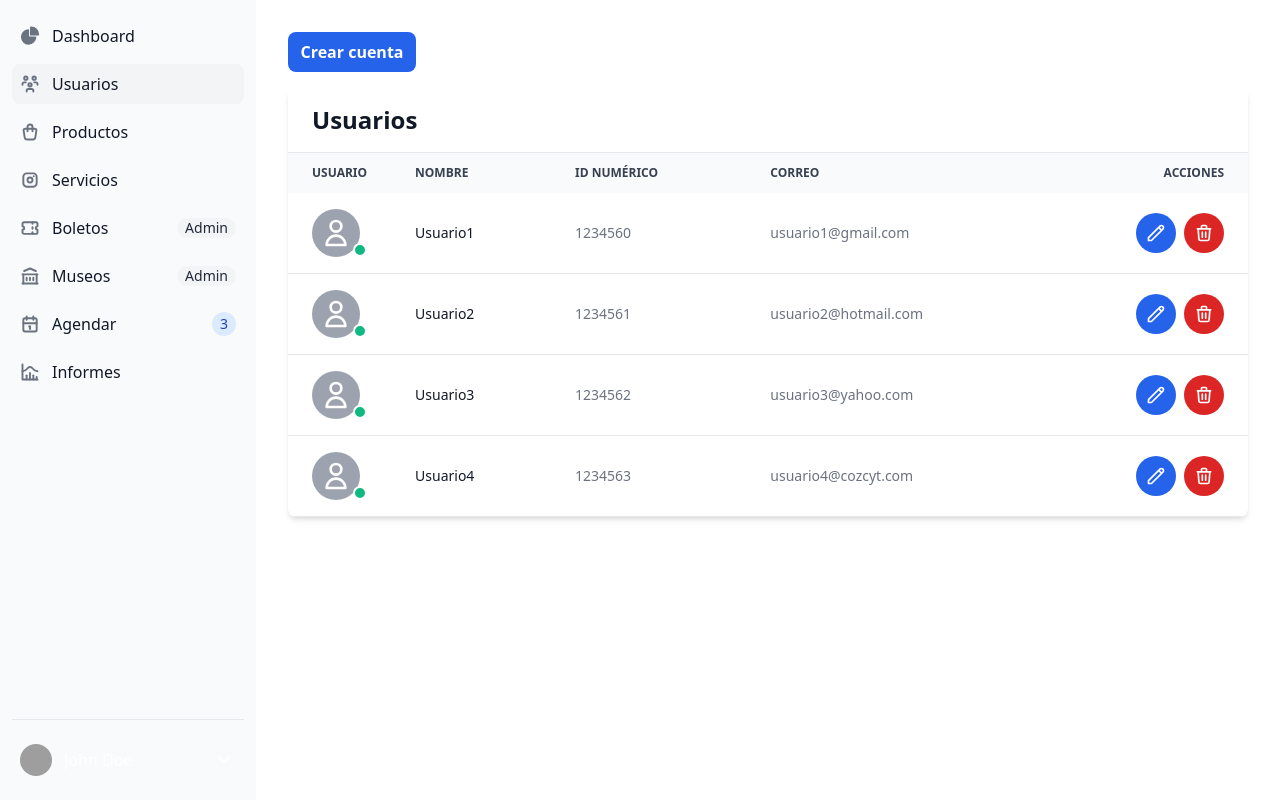
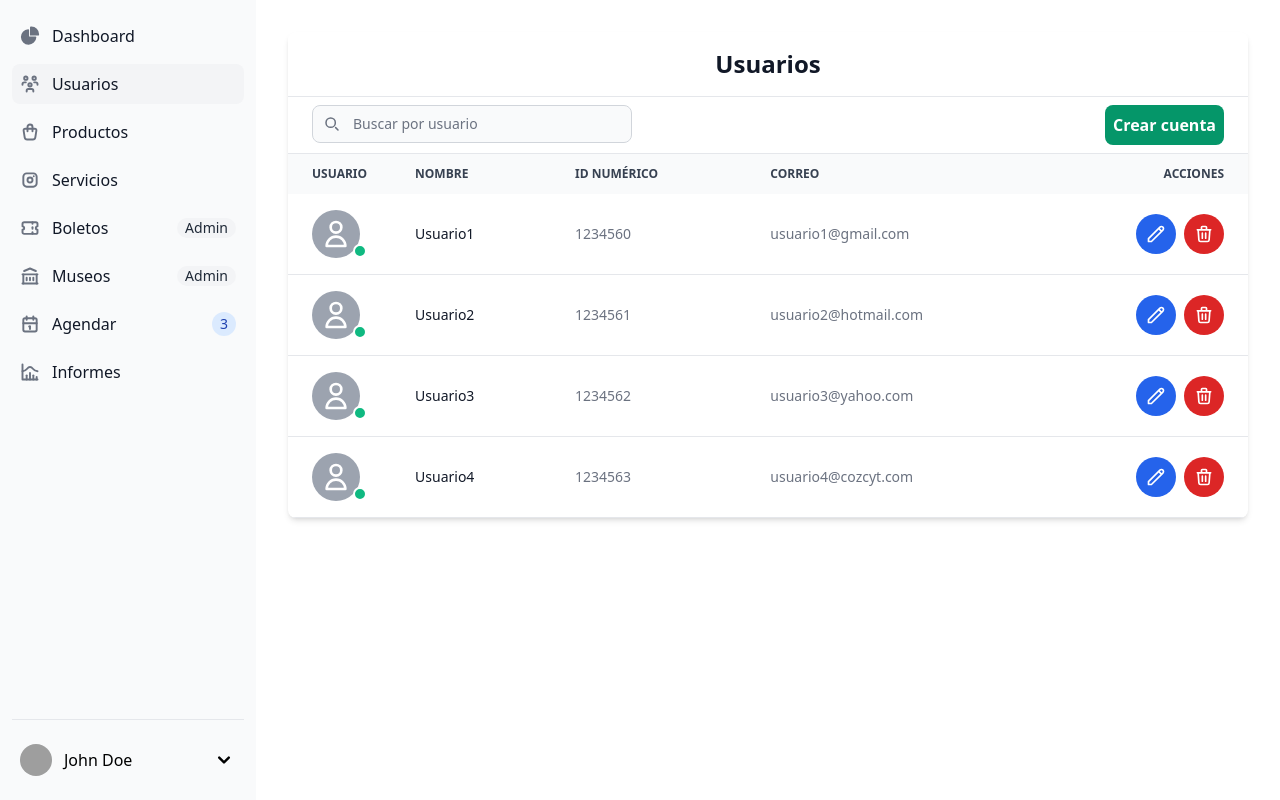
Before and after one commit to BrandonEHM/ImpresoraPrueba, an Angular app: page /admin/usuarios in a window 1280 px wide. Built offline with nearby package versions, Linux system fonts and the light colour scheme; grey boxes are pictures that could not be loaded.

Commit message:
fix de tablas y colores

```diff
--- a/src/app/components/boletos/boletos-list/boletos-list.html
+++ b/src/app/components/boletos/boletos-list/boletos-list.html
@@ -1,11 +1,33 @@
-<div class="mb-4 flex items-center justify-end">
+<!-- <div class="mb-4 flex items-center justify-end">
   <app-boletos-create (agreeToCreate)="createBoletos($event)" />
-</div>
+</div> -->
 
 <div class="relative overflow-x-auto shadow-md sm:rounded-lg">
+  <!-- Header -->
   <div class="bg-white dark:bg-gray-800 border-b border-gray-200 dark:border-gray-700 px-6 py-4">
     <h2 class="text-2xl font-semibold text-gray-900 dark:text-white flex justify-center">Boletos</h2>
   </div>
+  <div class="relative">
+    <div class="flex bg-white dark:bg-gray-900 py-2 px-6 justify-between border-b border-gray-200 dark:border-gray-700">
+      <div>
+        <label for="search-boletos" class="block mb-2.5 text-sm font-medium text-heading sr-only ">search</label>
+        <div class="relative">
+          <div class="absolute inset-y-0 start-0 flex items-center ps-3 pointer-events-none">
+              <svg class="w-4 h-4 text-body text-gray-500" aria-hidden="true" xmlns="http://www.w3.org/2000/svg" width="24" height="24" fill="none" viewBox="0 0 24 24">
+                <path stroke="currentColor" stroke-linecap="round" stroke-width="2.3" d="m21 21-3.5-3.5M17 10a7 7 0 1 1-14 0 7 7 0 0 1 14 0Z"/>
+              </svg>
+          </div>
+          <input type="search-boletos" id="search-boletos" class="block p-2 ps-10 text-sm text-gray-900 border border-gray-300 rounded-lg w-80 bg-gray-50 focus:ring-blue-500 focus:border-blue-500 dark:bg-gray-700 dark:border-gray-600 dark:placeholder-gray-400 dark:text-white dark:focus:ring-blue-500 dark:focus:border-blue-500" placeholder="Buscar por boleto" required />
+        </div>
+      </div>
+
+      <div>
+        <app-boletos-create (agreeToCreate)="createBoletos($event)" />
+      </div>
+
+    </div>
+  </div>
+
   <table class="w-full text-sm text-left rtl:text-right text-gray-500 dark:text-gray-400">
     <thead class="text-xs text-gray-700 uppercase bg-gray-50 dark:bg-gray-700 dark:text-gray-400">
       <tr>
--- a/src/app/components/museos/museos-list/museos-list.html
+++ b/src/app/components/museos/museos-list/museos-list.html
@@ -1,8 +1,31 @@
-<div class="mb-4 flex items-center justify-end">
+<!-- <div class="mb-4 flex items-center justify-end">
   <app-museos-create (agreeToCreate)="createMuseo($event)" />
-</div>
+</div> -->
 
 <div class="relative overflow-x-auto shadow-md sm:rounded-lg">
+  <div class="bg-white dark:bg-gray-800 border-b border-gray-200 dark:border-gray-700 px-6 py-4">
+    <h2 class="text-2xl font-semibold text-gray-900 dark:text-white flex justify-center">Museos</h2>
+  </div>
+  <div class="relative">
+    <div class="flex bg-white dark:bg-gray-900 py-2 px-6 justify-between border-b border-gray-200 dark:border-gray-700">
+      <div>
+        <label for="search-museos" class="block mb-2.5 text-sm font-medium text-heading sr-only ">search</label>
+        <div class="relative">
+          <div class="absolute inset-y-0 start-0 flex items-center ps-3 pointer-events-none">
+              <svg class="w-4 h-4 text-body text-gray-500" aria-hidden="true" xmlns="http://www.w3.org/2000/svg" width="24" height="24" fill="none" viewBox="0 0 24 24">
+                <path stroke="currentColor" stroke-linecap="round" stroke-width="2.3" d="m21 21-3.5-3.5M17 10a7 7 0 1 1-14 0 7 7 0 0 1 14 0Z"/>
+              </svg>
+          </div>
+          <input type="search-museos" id="search-museos" class="block p-2 ps-10 text-sm text-gray-900 border border-gray-300 rounded-lg w-80 bg-gray-50 focus:ring-blue-500 focus:border-blue-500 dark:bg-gray-700 dark:border-gray-600 dark:placeholder-gray-400 dark:text-white dark:focus:ring-blue-500 dark:focus:border-blue-500" placeholder="Buscar por museo" required />
+        </div>
+      </div>
+
+      <div>
+        <app-museos-create (agreeToCreate)="createMuseo($event)" />
+      </div>
+
+    </div>
+  </div>
   <table class="w-full text-sm text-left rtl:text-right text-gray-500 dark:text-gray-400">
     <thead class="text-xs text-gray-700 uppercase bg-gray-50 dark:bg-gray-700 dark:text-gray-400">
       <tr>
--- a/src/app/components/productos/productos.html
+++ b/src/app/components/productos/productos.html
@@ -252,8 +252,11 @@
 
     <!-- ****************************  Pagination  ****************************  -->
     <!-- ---------------Componente de Paginacion----------------------- -->
-    <app-paginacion [TotalResultado]="productosFiltrados().length" [Solo10]="10" [PagActual]="1">
-    </app-paginacion>
+     <div class="mt-4 flex justify-center items-center">
+         <app-paginacion [TotalResultado]="productosFiltrados().length" [Solo10]="10" [PagActual]="1">
+         </app-paginacion>
+
+     </div>
 
 
 </div>
--- a/src/app/components/register/register.html
+++ b/src/app/components/register/register.html
@@ -3,7 +3,7 @@
   type="button"
   data-modal-target="registerButtonModal"
   data-modal-toggle="registerButtonModal"
-  class="w-full bg-blue-600 text-white font-semibold py-2 rounded-lg hover:bg-blue-700 transition"
+  class="w-full bg-green-600 text-white font-semibold p-2 rounded-lg hover:bg-green-700 transition"
 >
   Crear cuenta
 </button>
--- a/src/app/components/servicios/servicios-list/servicios-list.html
+++ b/src/app/components/servicios/servicios-list/servicios-list.html
@@ -1,8 +1,33 @@
-<div class="mb-4 flex items-center justify-end">
-  <app-servicios-create (agreeToCreate)="createServicio($event)" />
-</div>
+<!-- <div class="mb-4 flex items-center justify-end">
+
+</div> -->
 
 <div class="relative overflow-x-auto shadow-md sm:rounded-lg">
+  <!-- Header -->
+  <div class="bg-white text-center dark:bg-gray-800 border-b border-gray-200 dark:border-gray-700 px-6 py-4">
+    <h2 class="text-2xl font-semibold text-gray-900 dark:text-white">Servicios</h2>
+  </div>
+  <div class="relative">
+    <div class="flex bg-white dark:bg-gray-900 py-2 px-6 justify-between border-b border-gray-200 dark:border-gray-700">
+      <div>
+        <label for="search-servicios" class="block mb-2.5 text-sm font-medium text-heading sr-only ">search</label>
+        <div class="relative">
+          <div class="absolute inset-y-0 start-0 flex items-center ps-3 pointer-events-none">
+              <svg class="w-4 h-4 text-body text-gray-500" aria-hidden="true" xmlns="http://www.w3.org/2000/svg" width="24" height="24" fill="none" viewBox="0 0 24 24">
+                <path stroke="currentColor" stroke-linecap="round" stroke-width="2.3" d="m21 21-3.5-3.5M17 10a7 7 0 1 1-14 0 7 7 0 0 1 14 0Z"/>
+              </svg>
+          </div>
+          <input type="search-servicios" id="search-servicios" class="block p-2 ps-10 text-sm text-gray-900 border border-gray-300 rounded-lg w-80 bg-gray-50 focus:ring-blue-500 focus:border-blue-500 dark:bg-gray-700 dark:border-gray-600 dark:placeholder-gray-400 dark:text-white dark:focus:ring-blue-500 dark:focus:border-blue-500" placeholder="Buscar por servicio" required />
+        </div>
+      </div>
+
+      <div>
+        <app-servicios-create (agreeToCreate)="createServicio($event)" />
+      </div>
+
+    </div>
+  </div>
+
   <table class="w-full text-sm text-left rtl:text-right text-gray-500 dark:text-gray-400">
     <thead class="text-xs text-gray-700 uppercase bg-gray-50 dark:bg-gray-700 dark:text-gray-400">
       <tr>
--- a/src/app/components/sidebar/sidebar.html
+++ b/src/app/components/sidebar/sidebar.html
@@ -125,7 +125,7 @@
 
       <footer class="mt-auto pt-4 border-t border-gray-200 dark:border-neutral-700">
         <div class="relative">
-          <button id="dropdownDefaultButton" data-dropdown-toggle="dropdown" class="text-white hover:bg-gray-800 focus:ring-4 focus:outline-none focus:ring-gray-300 font-medium rounded-lg text-md w-full p-2 text-center inline-flex items-center  dark:hover:bg-gray-700 dark:focus:ring-gray-800" type="button">
+          <button id="dropdownDefaultButton" data-dropdown-toggle="dropdown" class="text-black dark:text-white hover:bg-gray-100 dark:hover:bg-gray-700 focus:ring-4 focus:outline-none focus:ring-gray-300 font-medium rounded-lg text-md w-full p-2 text-center inline-flex items-center dark:focus:ring-gray-800" type="button">
              <img class="w-8 h-8 rounded-full me-3" src="https://images.unsplash.com/photo-1734122415415-88cb1d7d5dc0?q=80&w=320&h=320&auto=format&fit=facearea&facepad=3&ixlib=rb-4.0.3&ixid=M3wxMjA3fDB8MHxwaG90by1wYWdlfHx8fGVufDB8fHx8fA%3D%3D" alt="Avatar">
                 <span class="flex-1 text-left">John Doe</span>
                 <svg class="w-6 h-6 ms-auto" aria-hidden="true" xmlns="http://www.w3.org/2000/svg" fill="none" viewBox="0 0 20 20">
--- a/src/app/components/usuarios/usuarios.component.html
+++ b/src/app/components/usuarios/usuarios.component.html
@@ -1,11 +1,31 @@
-<div class="w-32 mb-4">
+<!-- <div class="w-32 mb-4">
   <app-register></app-register>
-</div>
+</div> -->
 
-<div class="w-full bg-white dark:bg-gray-900 rounded-lg shadow-md overflow-hidden">
+<div class="w-full bg-white dark:bg-gray-800 rounded-lg shadow-md overflow-hidden">
   <!-- Header -->
-  <div class="bg-white dark:bg-gray-800 border-b border-gray-200 dark:border-gray-700 px-6 py-4">
+  <div class="bg-white text-center dark:bg-gray-800 border-b border-gray-200 dark:border-gray-700 px-6 py-4">
     <h2 class="text-2xl font-semibold text-gray-900 dark:text-white">Usuarios</h2>
+  </div>
+  <div class="relative">
+    <div class="flex bg-white dark:bg-gray-900 py-2 px-6 justify-between border-b border-gray-200 dark:border-gray-700">
+      <div>
+        <label for="search-users" class="block mb-2.5 text-sm font-medium text-heading sr-only ">search</label>
+        <div class="relative">
+          <div class="absolute inset-y-0 start-0 flex items-center ps-3 pointer-events-none">
+              <svg class="w-4 h-4 text-body text-gray-500" aria-hidden="true" xmlns="http://www.w3.org/2000/svg" width="24" height="24" fill="none" viewBox="0 0 24 24">
+                <path stroke="currentColor" stroke-linecap="round" stroke-width="2.3" d="m21 21-3.5-3.5M17 10a7 7 0 1 1-14 0 7 7 0 0 1 14 0Z"/>
+              </svg>
+          </div>
+          <input type="search-users" id="search-users" class="block p-2 ps-10 text-sm text-gray-900 border border-gray-300 rounded-lg w-80 bg-gray-50 focus:ring-blue-500 focus:border-blue-500 dark:bg-gray-700 dark:border-gray-600 dark:placeholder-gray-400 dark:text-white dark:focus:ring-blue-500 dark:focus:border-blue-500" placeholder="Buscar por usuario" required />
+        </div>
+      </div>
+
+      <div>
+        <app-register/>
+      </div>
+
+    </div>
   </div>
 
   <!-- Tabla de usuarios -->
```
